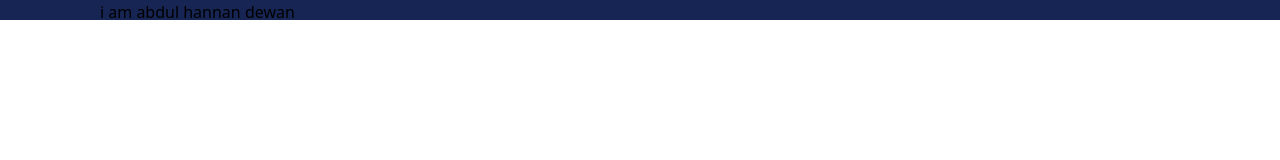
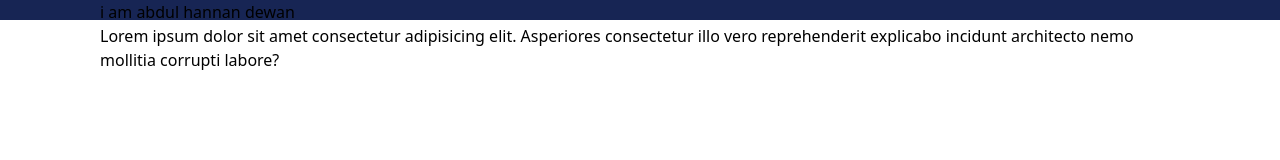
Before and after one commit to abdulhannandewan/practice-github, a plain HTML site: page index.html in a window 1280 px wide. Drawn offline with nearby package versions, Linux system fonts and the light colour scheme.

Commit message:
modified index.html

```diff
--- a/index.html
+++ b/index.html
@@ -19,6 +19,7 @@
 
 
 <p>i am abdul hannan dewan</p>
+<p>Lorem ipsum dolor sit amet consectetur adipisicing elit. Asperiores consectetur illo vero reprehenderit explicabo incidunt architecto nemo mollitia corrupti labore?</p>
   </div>
 </nav>
   </body>
```
